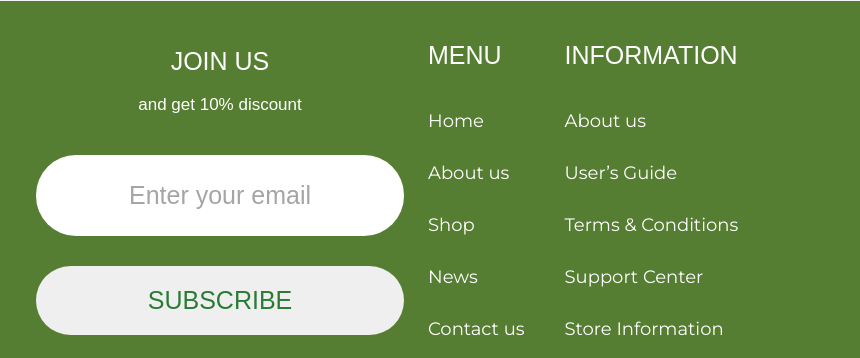
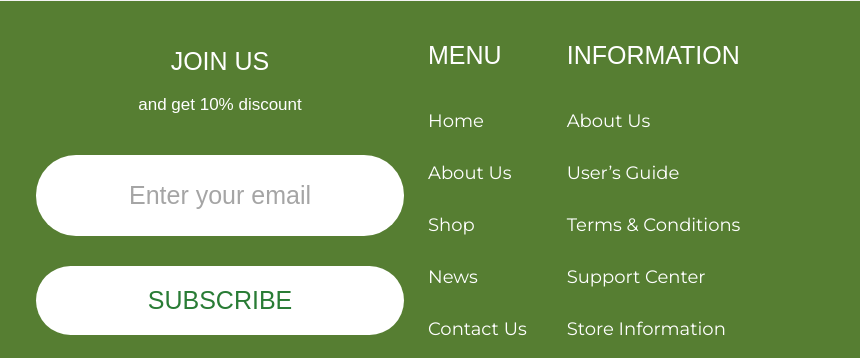
Before and after one commit to anhphuongtran01ql/SellingPlant, a plain HTML site: page index.html in a window 1280 px wide. Shown: the part 2511-2869 px from the top of the page, 420-1280 px from the left. Drawn offline with nearby package versions, Linux system fonts and the light colour scheme; a web font is replaced by a local one.

Commit message:
Fix footer

```diff
--- a/css/footer.css
+++ b/css/footer.css
@@ -88,6 +88,7 @@
     text-align: center;
     color: var(--button-color);
     font-family: 'Days One', sans-serif;
+    background-color: #fff;
 }
 
 .footer-contact button:hover {
@@ -123,6 +124,7 @@
     font-size: 1.8rem;
     font-family: 'Montserrat', sans-serif;
     font-weight: 400;
+    text-transform: capitalize;
 }
 
 .footer-container .footer-below {
```
